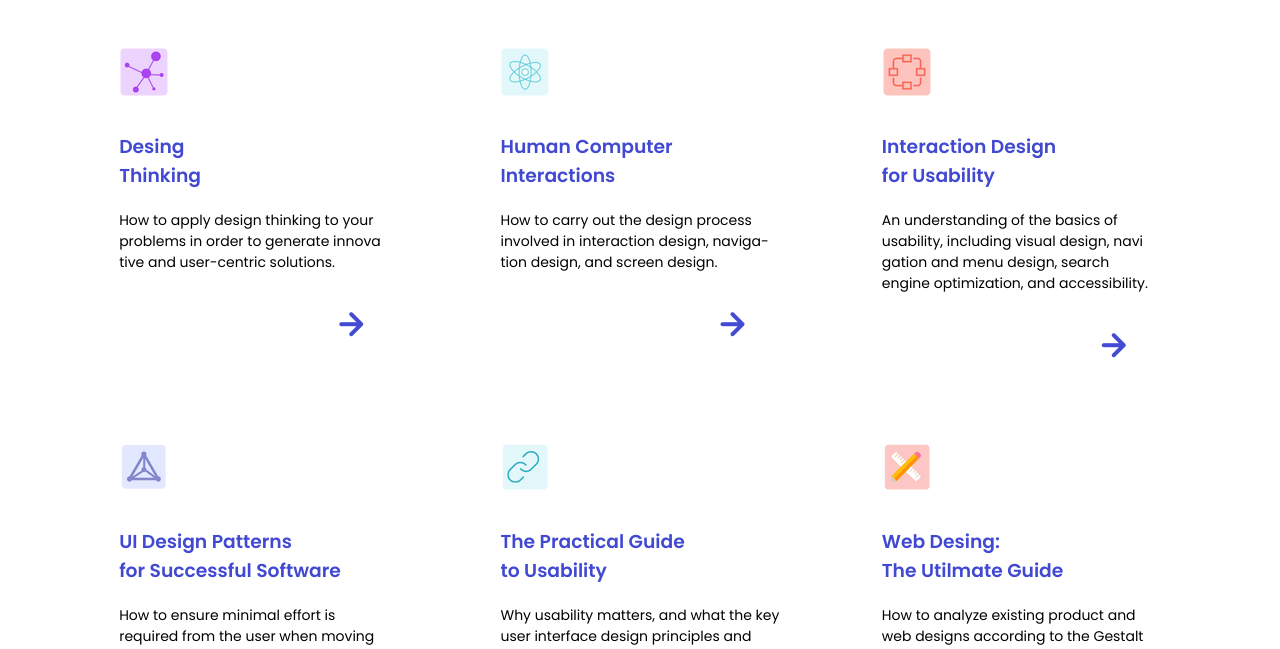
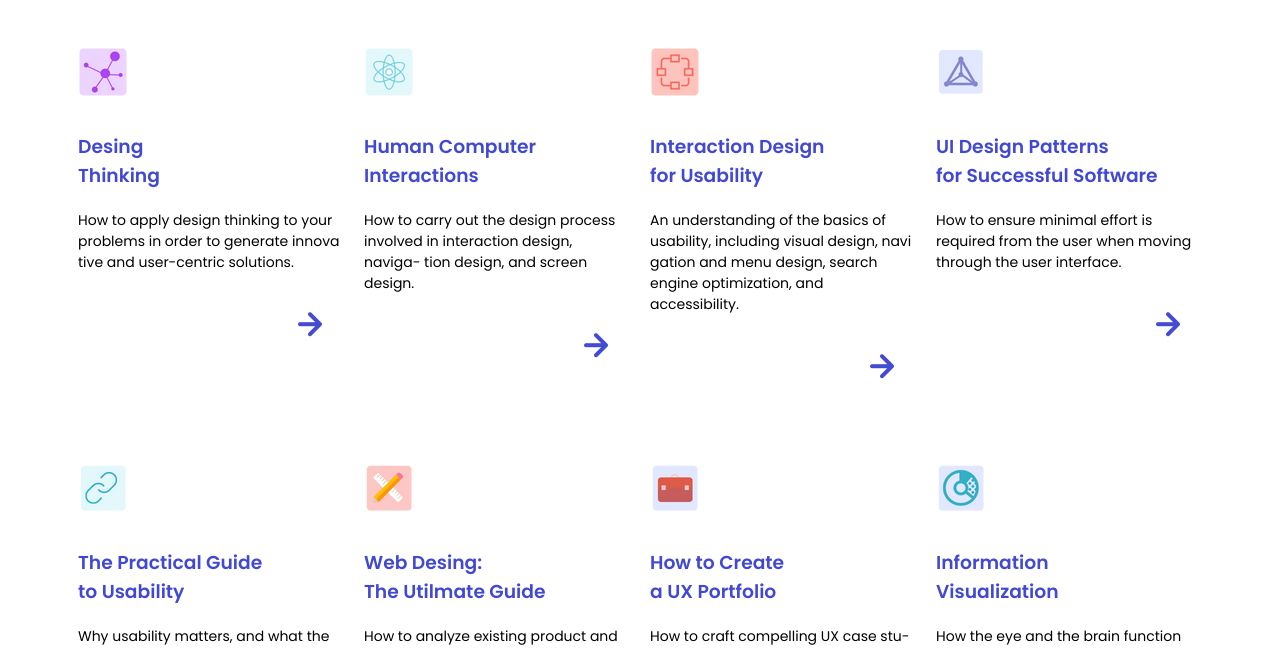
Before and after one commit to sanurb/web-category-exploration, a plain HTML site: page index.html in a window 1280 px wide. Shown: the part 145-794 px from the top of the page. Drawn offline with nearby package versions, Linux system fonts and the light colour scheme.

Commit message:
Update styles.css

```diff
--- a/assets/css/styles.css
+++ b/assets/css/styles.css
@@ -177,6 +177,7 @@ img {
   border-radius: 10px;
   border-top-right-radius: 50px;
   transition: all 0.3s;
+  flex: 1 0 21%;
 }
 
 .uil-arrow-right {
```
